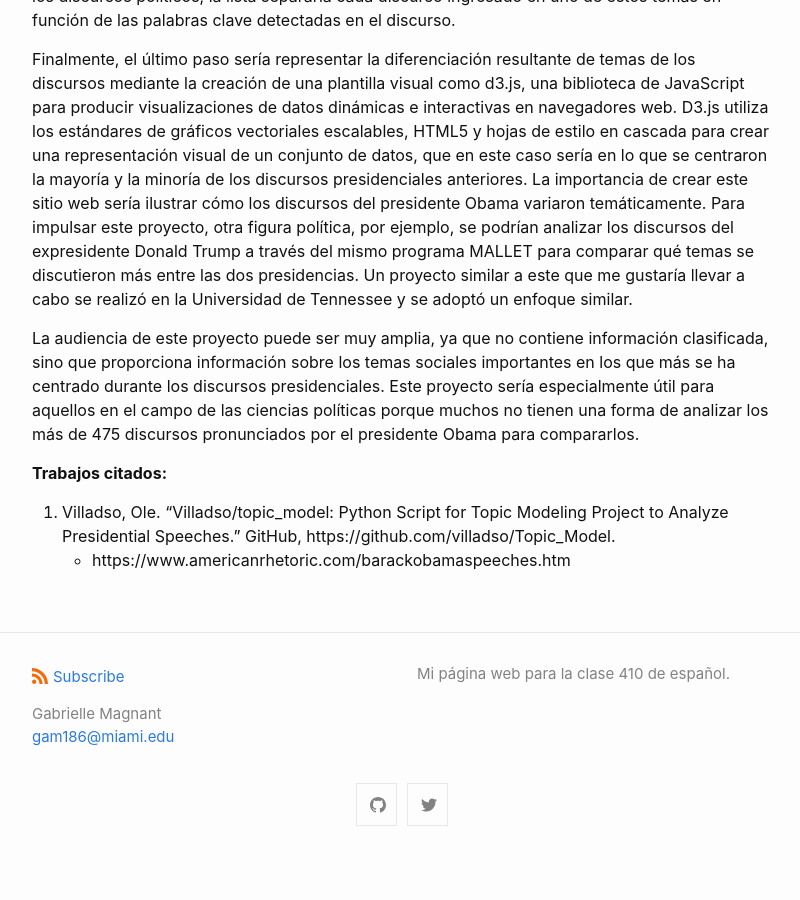
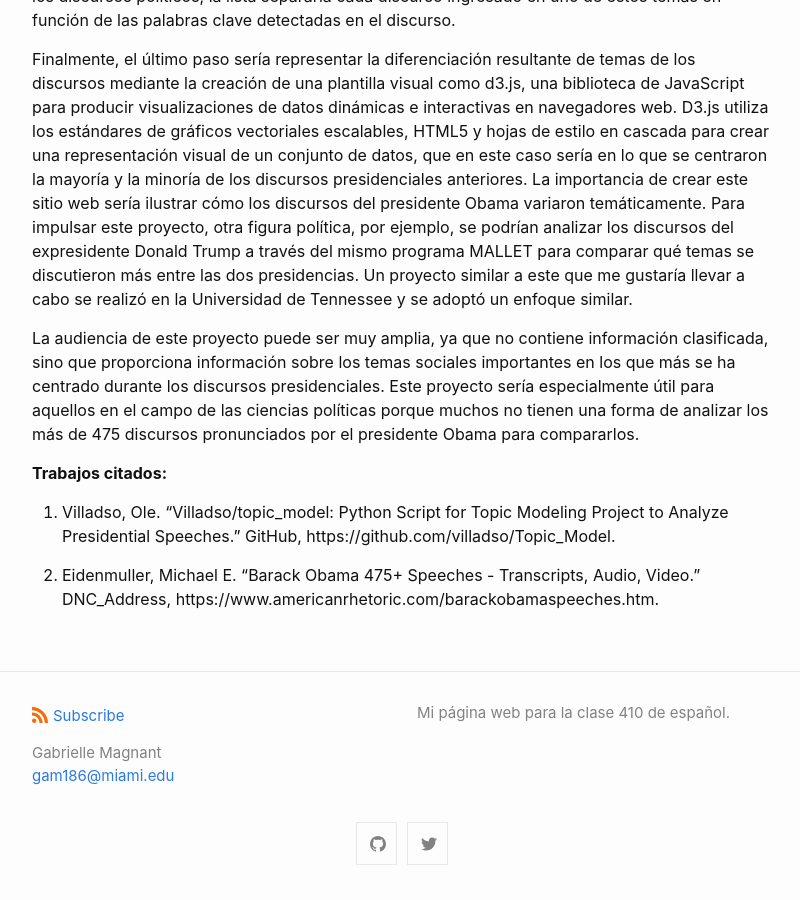
Before and after one commit to gmagnant00/gmagnant00.github.io, a Jekyll site: the page built from _posts/2021-09-08-ensayo1.md, in a window 1280 px wide and 900 px high, scrolled down 1219 px. Shown: the whole window, without its empty margins (238-1038 px from the left). Built offline with Jekyll 4.4.1, drawn with Linux system fonts in a browser that asks for light colours; before the commit the page ends 2080 px from its top, so only the background shows below that.

Commit message:
Update 2021-09-08-ensayo1.md

```diff
--- a/_posts/2021-09-08-ensayo1.md
+++ b/_posts/2021-09-08-ensayo1.md
@@ -24,4 +24,5 @@ La audiencia de este proyecto puede ser muy amplia, ya que no contiene informaci
 
 
 1. Villadso, Ole. “Villadso/topic_model: Python Script for Topic Modeling Project to Analyze Presidential Speeches.” GitHub, https://github.com/villadso/Topic_Model.
-* https://www.americanrhetoric.com/barackobamaspeeches.htm
+
+2. Eidenmuller, Michael E. “Barack Obama 475+ Speeches - Transcripts, Audio, Video.” DNC_Address, https://www.americanrhetoric.com/barackobamaspeeches.htm.
```
